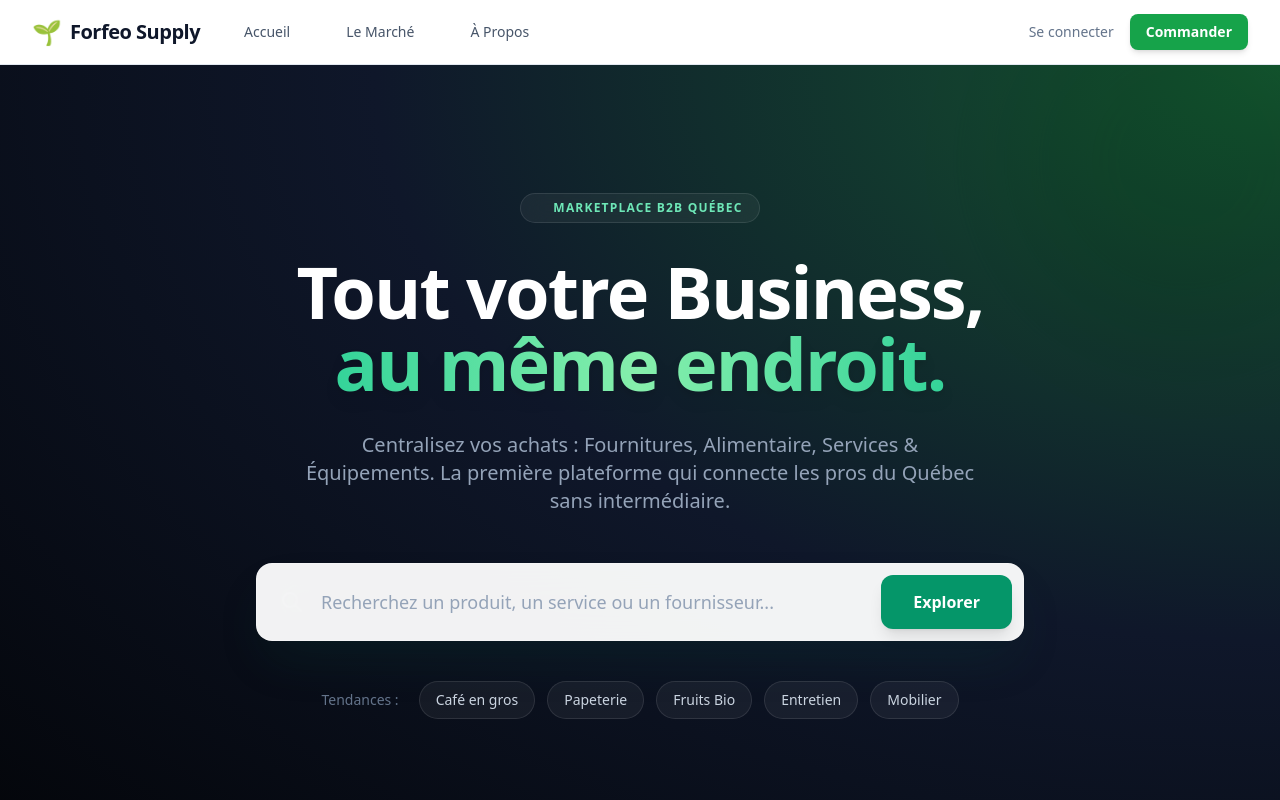
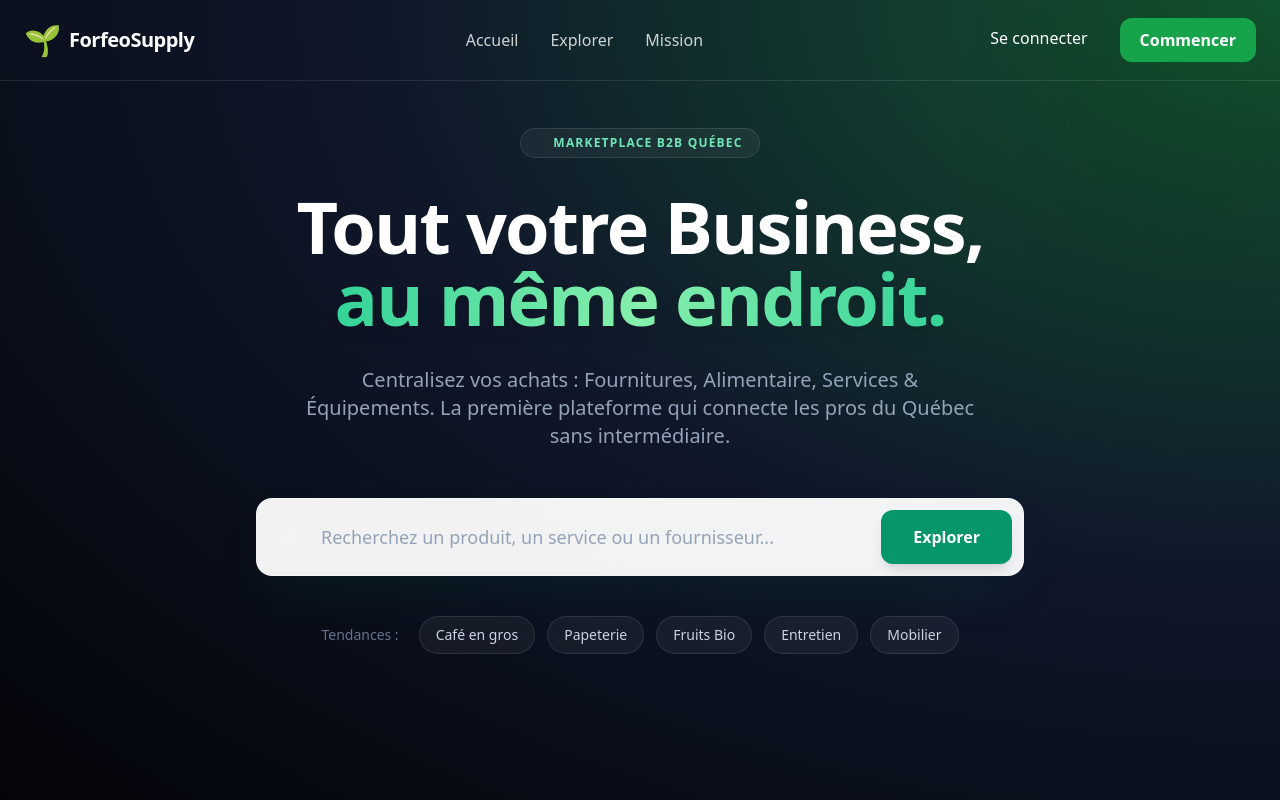
Before and after one commit to forfeo2005/forfeo-supply, a React (Vite) app in the folder frontend/: page / in a window 1280 px wide. Shown: the top 800 px of the page. Built offline with nearby package versions, Linux system fonts and the light colour scheme.

Commit message:
Update App.jsx

```diff
--- a/frontend/src/App.jsx
+++ b/frontend/src/App.jsx
@@ -1,36 +1,50 @@
 import React from 'react';
-import { BrowserRouter as Router, Routes, Route, Link } from 'react-router-dom';
+import { BrowserRouter as Router, Routes, Route } from 'react-router-dom';
 
 // Import des composants
 import Header from './components/Header';
+import Footer from './components/Footer'; // <--- NOUVEAU : Import du Footer
 import Home from './pages/Home';
 import Marketplace from './pages/Marketplace';
 import About from './pages/About';
 import Login from './pages/Login';
-import Dashboard from './pages/Dashboard'; // <--- NOUVEAU
+import Dashboard from './pages/Dashboard';
+import Privacy from './pages/Privacy'; // <--- NOUVEAU : Import de la page Loi 25
+
+// Création d'un Layout standard pour les pages publiques
+// Cela permet d'avoir le Header en haut et le Footer en bas sur toutes ces pages
+const Layout = ({ children }) => (
+  <div className="flex flex-col min-h-screen">
+    {/* On utilise le composant Header.jsx qui gère le design transparent/blanc */}
+    <Header />
+
+    <main className="flex-grow">
+      {children}
+    </main>
+
+    <Footer />
+  </div>
+);
 
 function App() {
   return (
     <Router>
       <div className="min-h-screen bg-slate-50 font-sans text-slate-900">
 
-        {/* On peut conditionner l'affichage du Header global ici plus tard */}
-        {/* Pour l'instant, on l'affiche partout sauf si on est dans le Dashboard qui a son propre header */}
         <Routes>
-          <Route path="/dashboard" element={<Dashboard />} /> {/* Dashboard sans le header public */}
+          {/* 1. ROUTE DASHBOARD (Isolée) */}
+          {/* Le Dashboard garde son propre affichage sans le Header/Footer public */}
+          <Route path="/dashboard" element={<Dashboard />} />
 
-          {/* Toutes les autres pages avec le Header public */}
-          <Route path="*" element={
-            <>
-              <HeaderWrapper />
-              <Routes>
-                <Route path="/" element={<Home />} />
-                <Route path="/market" element={<Marketplace />} />
-                <Route path="/about" element={<About />} />
-                <Route path="/login" element={<Login />} />
-              </Routes>
-            </>
-          } />
+          {/* 2. ROUTES PUBLIQUES (Avec Layout) */}
+          {/* Toutes ces pages auront le Header et le Footer automatiquement */}
+          <Route path="/" element={<Layout><Home /></Layout>} />
+          <Route path="/market" element={<Layout><Marketplace /></Layout>} />
+          <Route path="/about" element={<Layout><About /></Layout>} />
+          <Route path="/login" element={<Layout><Login /></Layout>} />
+
+          {/* Nouvelle route pour la conformité légale */}
+          <Route path="/privacy" element={<Layout><Privacy /></Layout>} />
         </Routes>
 
       </div>
@@ -38,33 +52,4 @@ function App() {
   );
 }
 
-// Petit composant pour garder le code propre (Header Public)
-const HeaderWrapper = () => (
-  <nav className="bg-white border-b border-slate-200 sticky top-0 z-50">
-    <div className="max-w-7xl mx-auto px-4 sm:px-6 lg:px-8">
-      <div className="flex justify-between h-16">
-        <div className="flex items-center">
-          <Link to="/" className="flex-shrink-0 flex items-center gap-2">
-            <span className="text-2xl">🌱</span>
-            <span className="font-bold text-xl text-forfeo-700 tracking-tight">Forfeo Supply</span>
-          </Link>
-          <div className="hidden sm:ml-8 sm:flex sm:space-x-8">
-            <Link to="/" className="text-slate-600 hover:text-forfeo-600 px-3 py-2 text-sm font-medium transition">Accueil</Link>
-            <Link to="/market" className="text-slate-600 hover:text-forfeo-600 px-3 py-2 text-sm font-medium transition">Le Marché</Link>
-            <Link to="/about" className="text-slate-600 hover:text-forfeo-600 px-3 py-2 text-sm font-medium transition">À Propos</Link>
-          </div>
-        </div>
-        <div className="flex items-center gap-4">
-          <Link to="/login" className="text-slate-500 hover:text-forfeo-600 font-medium text-sm">
-            Se connecter
-          </Link>
-          <Link to="/market" className="bg-forfeo-600 hover:bg-forfeo-700 text-white px-4 py-2 rounded-lg text-sm font-bold shadow-md transition transform hover:-translate-y-0.5">
-            Commander
-          </Link>
-        </div>
-      </div>
-    </div>
-  </nav>
-);
-
 export default App;
```
